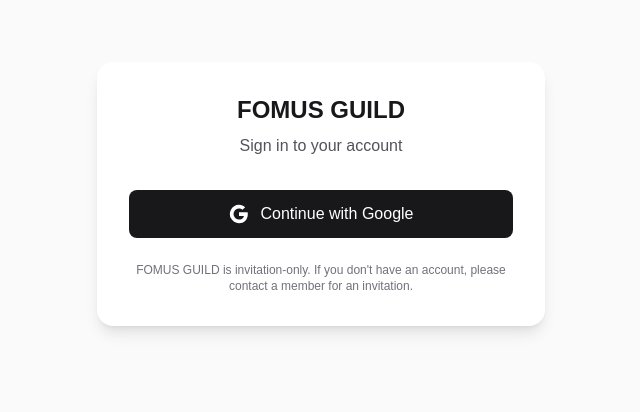
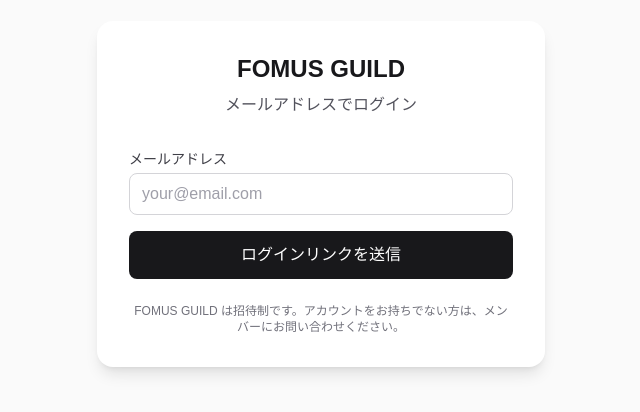
Before and after one commit to masuo444/guild-app, a Next.js app: page /auth/login in a window 1280 px wide. Shown: the part 206-618 px from the top of the page, without its empty margins (319-959 px from the left). Built offline with nearby package versions, Linux system fonts and the light colour scheme.

Commit message:
feat: switch to magic link login, remove Google OAuth

```diff
--- a/src/app/auth/login/page.tsx
+++ b/src/app/auth/login/page.tsx
@@ -4,29 +4,67 @@
 import { useSearchParams } from 'next/navigation'
 import { createClient } from '@/lib/supabase/client'
 import { Button } from '@/components/ui/Button'
+import { Input } from '@/components/ui/Input'
 
 function LoginForm() {
   const searchParams = useSearchParams()
-  const redirect = searchParams.get('redirect') || '/app'
   const hasError = searchParams.get('error')
-  const errorMessage = searchParams.get('message')
-  const [loading, setLoading] = useState(false)
+  const [email, setEmail] = useState('')
+  const [status, setStatus] = useState<'idle' | 'loading' | 'sent'>('idle')
+  const [error, setError] = useState('')
 
-  const handleGoogleLogin = async () => {
-    setLoading(true)
+  const handleSubmit = async (e: React.FormEvent) => {
+    e.preventDefault()
+    setError('')
+    setStatus('loading')
+
     const supabase = createClient()
 
-    const { error } = await supabase.auth.signInWithOAuth({
-      provider: 'google',
+    const { error: authError } = await supabase.auth.signInWithOtp({
+      email,
       options: {
-        redirectTo: `${window.location.origin}/api/auth/callback?next=${redirect}`,
+        emailRedirectTo: `${window.location.origin}/api/auth/callback`,
       },
     })
 
-    if (error) {
-      console.error('Google login error:', error)
-      setLoading(false)
+    if (authError) {
+      setError(authError.message)
+      setStatus('idle')
+      return
     }
+
+    setStatus('sent')
+  }
+
+  if (status === 'sent') {
+    return (
+      <div className="min-h-screen flex items-center justify-center bg-zinc-50 p-4">
+        <div className="max-w-md w-full text-center">
+          <div className="w-16 h-16 bg-green-100 rounded-full flex items-center justify-center mx-auto mb-6">
+            <svg
+              className="w-8 h-8 text-green-600"
+              fill="none"
+              stroke="currentColor"
+              viewBox="0 0 24 24"
+            >
+              <path
+                strokeLinecap="round"
+                strokeLinejoin="round"
+                strokeWidth={2}
+                d="M3 8l7.89 5.26a2 2 0 002.22 0L21 8M5 19h14a2 2 0 002-2V7a2 2 0 00-2-2H5a2 2 0 00-2 2v10a2 2 0 002 2z"
+              />
+            </svg>
+          </div>
+          <h1 className="text-2xl font-bold text-zinc-900 mb-4">メールを確認してください</h1>
+          <p className="text-zinc-600 mb-2">
+            <strong>{email}</strong> にログインリンクを送信しました
+          </p>
+          <p className="text-zinc-500 text-sm">
+            メール内のリンクをクリックしてログインしてください
+          </p>
+        </div>
+      </div>
+    )
   }
 
   return (
@@ -38,46 +76,39 @@
               FOMUS GUILD
             </h1>
             <p className="text-zinc-600">
-              Sign in to your account
+              メールアドレスでログイン
             </p>
           </div>
 
           {hasError && (
             <div className="bg-red-50 text-red-700 p-3 rounded-lg mb-4 text-sm">
-              {errorMessage ? decodeURIComponent(errorMessage) : 'Authentication failed. Please try again.'}
+              認証に失敗しました。もう一度お試しください。
             </div>
           )}
 
-          <Button
-            onClick={handleGoogleLogin}
-            className="w-full flex items-center justify-center gap-3"
-            size="lg"
-            loading={loading}
-          >
-            <svg className="w-5 h-5" viewBox="0 0 24 24">
-              <path
-                fill="currentColor"
-                d="M22.56 12.25c0-.78-.07-1.53-.2-2.25H12v4.26h5.92c-.26 1.37-1.04 2.53-2.21 3.31v2.77h3.57c2.08-1.92 3.28-4.74 3.28-8.09z"
-              />
-              <path
-                fill="currentColor"
-                d="M12 23c2.97 0 5.46-.98 7.28-2.66l-3.57-2.77c-.98.66-2.23 1.06-3.71 1.06-2.86 0-5.29-1.93-6.16-4.53H2.18v2.84C3.99 20.53 7.7 23 12 23z"
-              />
-              <path
-                fill="currentColor"
-                d="M5.84 14.09c-.22-.66-.35-1.36-.35-2.09s.13-1.43.35-2.09V7.07H2.18C1.43 8.55 1 10.22 1 12s.43 3.45 1.18 4.93l2.85-2.22.81-.62z"
-              />
-              <path
-                fill="currentColor"
-                d="M12 5.38c1.62 0 3.06.56 4.21 1.64l3.15-3.15C17.45 2.09 14.97 1 12 1 7.7 1 3.99 3.47 2.18 7.07l3.66 2.84c.87-2.6 3.3-4.53 6.16-4.53z"
-              />
-            </svg>
-            Continue with Google
-          </Button>
+          <form onSubmit={handleSubmit} className="space-y-4">
+            <Input
+              type="email"
+              label="メールアドレス"
+              placeholder="your@email.com"
+              value={email}
+              onChange={(e) => setEmail(e.target.value)}
+              error={error}
+              required
+            />
+
+            <Button
+              type="submit"
+              className="w-full"
+              size="lg"
+              loading={status === 'loading'}
+            >
+              ログインリンクを送信
+            </Button>
+          </form>
 
           <p className="text-xs text-zinc-500 text-center mt-6">
-            FOMUS GUILD is invitation-only. If you don&apos;t have an account,
-            please contact a member for an invitation.
+            FOMUS GUILD は招待制です。アカウントをお持ちでない方は、メンバーにお問い合わせください。
           </p>
         </div>
       </div>
```
